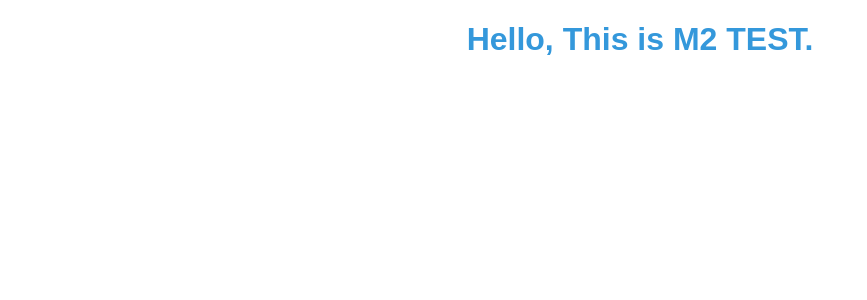
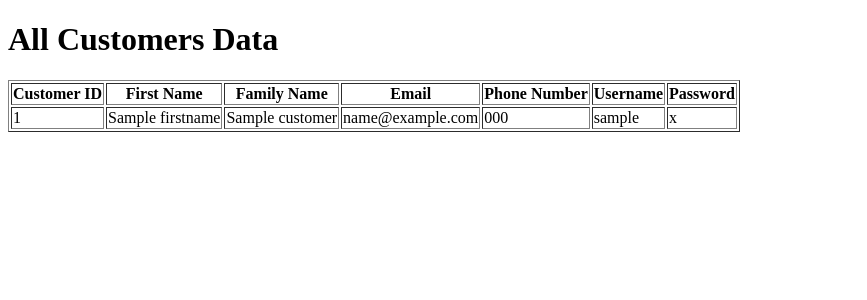
Before and after one commit to hindboufeligha/imse-onlineshop, a Flask app: template templates/index.html in a window 1280 px wide. Shown: the top 300 px of the page, without its empty margins (0-867 px from the left). Run offline with Flask 3, Linux system fonts and the light colour scheme; the template is opened without the code that fills it: most values are stand-ins (such as "Sample title", 1, 10 or a date in 2020); parts of the project's set-up code (start-up, migrations or seed data) failed here and were passed over.

Commit message:
CREATING DATABASE (main.py) at this stage: errors

```diff
--- a/main.py
+++ b/main.py
@@ -4,7 +4,7 @@ import sqlite3
 from flask_sqlalchemy import SQLAlchemy
 from sqlalchemy import create_engine
 from faker import Faker
-
+from datetime import datetime
 
 app = Flask(__name__)
 
@@ -19,42 +19,191 @@ engine = create_engine(
 )
 
 
-app.config["SQLALCHEMY_DATABASE_URI"] = "sqlite:///onlineshop_database.db"  # SQLite URI
+app.config["SQLALCHEMY_DATABASE_URI"] = "sqlite:///onlineshop_.db"  # SQLite URI
 # app.config["SQLALCHEMY_TRACK_MODIFICATIONS"] = False
 
 db = SQLAlchemy(app)
 
 
+
+
+# association table for Wishlist and Product
+wishlist_product_association = db.Table(
+    "wishlist_product_association",
+    db.Column("wishlistID", db.Integer, db.ForeignKey("WishlistTable.wishlist_id")),
+    db.Column("productID", db.Integer, db.ForeignKey("ProductTable.p_id")),
+)
+
+
 class CustomerTable(db.Model):
     customer_id = db.Column(db.Integer, primary_key=True)
-    # firstname = db.Column(db.String(255))
-    name = db.Column(db.String(255))
+    firstname = db.Column(db.String(255))
+    familyname = db.Column(db.String(255))
     email = db.Column(db.String(255))
     phone_no = db.Column(db.String(255))
     username = db.Column(db.String(255))
     password = db.Column(db.String(12))
 
+    products = db.relationship(
+        "ProductTable",
+        secondary=customer_product_association,
+        backref="customers",
+        lazy=True,
+    )
+
+    addresses = db.relationship("AddressTable", backref="customer", lazy=True)
+    reviews = db.relationship("ReviewTable", backref="customer", lazy=True)
+    wishlists = db.relationship("WishlistTable", backref="customer", lazy=True)
+    carts = db.relationship("CartTable", backref="customer", lazy=True)
+
+
+class AddressTable(db.Model):
+    address_id = db.Column(db.Integer, primary_key=True)
+    address_title = db.Column(db.String(255))
+    street_name = db.Column(db.String(255))  # home / office / other
+    house_no = db.Column(db.String(255))
+    floor_no = db.Column(db.String(255))  # optional
+    appartment_no = db.Column(db.String(255))  # optional
+    city = db.Column(db.String(12))
+    postalcode = db.Column(db.String(12))
+    country = db.Column(db.String(12))
+
+    customer_id = db.Column(
+        db.Integer, db.ForeignKey("CustomerTable.customer_id"), nullable=False
+    )
+
+
+class ProductTable(db.Model):
+    p_id = db.Column(db.Integer, primary_key=True)
+    p_name = db.Column(db.String(255))
+    p_description = db.Column(db.String(255))
+    p_price = db.Column(db.String(255))
+    p_gender = db.Column(db.String(255))
+    p_size_variation = db.Column(db.String(255))
+
+    reviews = db.relationship("ReviewTable", backref="product", lazy=True)
+
+    category_id = db.Column(
+        db.Integer, db.ForeignKey("CategoryTable.category_id"), nullable=False
+    )
+
+    cart_items = db.relationship("CartItemTable", backref="product", lazy=True)
+
+# Join table for N:M relationship between Customers and Products
+customer_product_association = db.Table(
+    "customer_product_association",
+    db.Column("customerID", db.Integer, db.ForeignKey("CustomerTable.customer_id")),
+    db.Column("productID", db.Integer, db.ForeignKey("ProductTable.p_id")),
+)
+
+class CategoryTable(db.Model):
+    category_id = db.Column(db.Integer, primary_key=True)
+    category_name = db.Column(db.String(50), nullable=False)
+    description = db.Column(db.Text)
+    parent_category_id = db.Column(
+        db.Integer, db.ForeignKey("CategoryTable.category_id")
+    )
+
+    subcategories = db.relationship(
+        "CategoryTable",
+        backref=db.backref("parent_category", remote_side=[category_id]),
+    )
+    products = db.relationship("ProductTable", backref="category", lazy=True)
+
+
+class CartTable(db.Model):
+    cart_id = db.Column(db.Integer, primary_key=True)
+    status = db.Column(db.String(20), nullable=False)
+    creation_date = db.Column(db.DateTime, nullable=False, default=datetime.utcnow)
+
+    customer_id = db.Column(
+        db.Integer, db.ForeignKey("CustomerTable.customer_id"), nullable=False
+    )
+
+    cart_items = db.relationship("CartItemTable", backref="cart", lazy=True)
+    payment = db.relationship("PaymentTable", backref="cart", uselist=False)
+
+
+class CartItemTable(db.Model):
+    cart_item_id = db.Column(db.Integer, primary_key=True)
+    size = db.Column(db.String(10))
+    quantity = db.Column(db.Integer, nullable=False)
+
+    cart_id = db.Column(db.Integer, db.ForeignKey("CartTable.cart_id"), nullable=False)
+    product_id = db.Column(
+        db.Integer, db.ForeignKey("ProductTable.p_id"), nullable=False
+    )
+
+
+class PaymentTable(db.Model):  # 1:1 with Cart
+    payment_id = db.Column(db.Integer, primary_key=True)
+    payment_method = db.Column(db.String(50), nullable=False)
+    total_cost = db.Column(db.Float, nullable=False)
+    payment_date = db.Column(db.DateTime, nullable=False, default=datetime.utcnow)
+
+    cart_id = db.Column(
+        db.Integer, db.ForeignKey("CartTable.cart_id"), unique=True, nullable=False
+    )
+
+
+class ReviewTable(db.Model):
+    ReviewID = db.Column(db.Integer, primary_key=True)
+    description = db.Column(db.Text)
+    rating = db.Column(db.Float, nullable=False)
+    post_date = db.Column(db.DateTime, nullable=False, default=datetime.utcnow)
+
+    customer_id = db.Column(
+        db.Integer, db.ForeignKey("CustomerTable.customer_id"), nullable=False
+    )
+
+    product_id = db.Column(
+        db.Integer, db.ForeignKey("ProductTable.p_id"), nullable=False
+    )
+
+
+class WishlistTable(db.Model):
+    wishlist_id = db.Column(db.Integer, primary_key=True)
+    wishlist_name = db.Column(db.String(50), nullable=False)
+
+    customer_id = db.Column(
+        db.Integer, db.ForeignKey("CustomerTable.customer_id"), nullable=False
+    )
+
+    products = db.relationship(
+        "ProductTable",
+        secondary=wishlist_product_association,
+        backref="wishlists",
+        lazy=True,
+    )
+
 
 @app.route("/")
 def index():
     # Insert random data into the database
-    # fake = Faker(['it_IT', 'en_US', 'ja_JP'])
-    fake = Faker()
-    for _ in range(10):  # Adjust as needed
-        new_record = CustomerTable(
-            name="John Doe",
-            email="john@example.com",
-            phone_no="123-456-7890",
-            username="johndoe",
-            password="password123",
+    # fake = Faker()
+    fake = Faker(["de_AT"])  # generate data in Austrian Deutsch
+    for _ in range(10):  # 10 records
+        new_customer = CustomerTable(
+            firstname=fake.first_name(),
+            familyname=fake.last_name(),
+            email=fake.email(),
+            phone_no=fake.phone_number(),
+            username=fake.user_name(),
+            password=fake.password(
+                length=8,
+                special_chars=True,
+                digits=True,
+                upper_case=True,
+                lower_case=True,
+            ),
         )
-        db.session.add(new_record)
+        db.session.add(new_customer)
 
     db.session.commit()
 
     # Fetch and display data
-    records = CustomerTable.query.all()
-    return render_template("index.html", records=records)
+    customers = CustomerTable.query.all()
+    return render_template("index.html", customers=customers)
 
 
 if __name__ == "__main__":
--- a/templates/index.html
+++ b/templates/index.html
@@ -4,12 +4,44 @@
 <head>
     <meta charset="UTF-8">
     <meta name="viewport" content="width=device-width, initial-scale=1.0">
-    <link rel="stylesheet" href="{{ url_for('static', filename='style.css') }}">
+    <!-- <link rel="stylesheet" href="{{ url_for('static', filename='style.css') }}">-->
     <title>Online Shop</title>
 </head>
 
+<!--<body>
+    <h1>Hello, This is M2 TEST.</h1>
+</body> -->
+
 <body>
-    <h1>Hello, This is M2 TEST.</h1>
+    <h1>All Customers Data</h1>
+    <table border="1">
+        <thead>
+            <tr>
+                <th>Customer ID</th>
+                <th>First Name</th>
+                <th>Family Name</th>
+                <th>Email</th>
+                <th>Phone Number</th>
+                <th>Username</th>
+                <th>Password</th>
+            </tr>
+        </thead>
+        <tbody>
+            {% for customer in customers %}
+            <tr>
+                <td>{{ customer.customer_id }}</td>
+                <td>{{ customer.firstname }}</td>
+                <td>{{ customer.familyname }}</td>
+                <td>{{ customer.email }}</td>
+                <td>{{ customer.phone_no }}</td>
+                <td>{{ customer.username }}</td>
+                <td>{{ customer.password }}</td>
+            </tr>
+            {% endfor %}
+        </tbody>
+    </table>
 </body>
 
+
+
 </html>
```
Also changed, not shown: instance/onlineshop_.db (added), instance/onlineshop_database.db (deleted).
